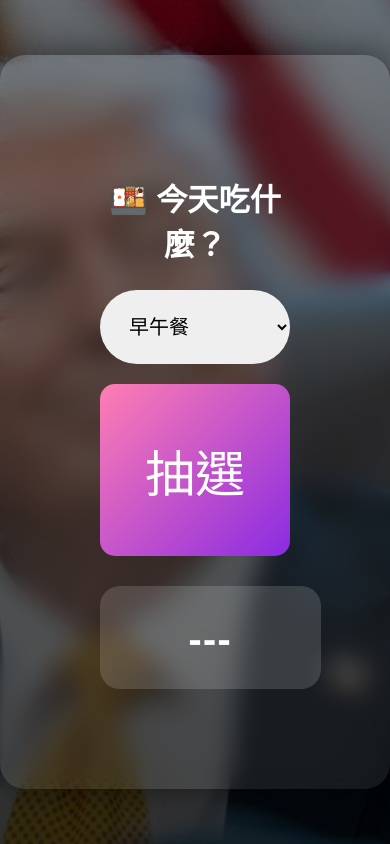
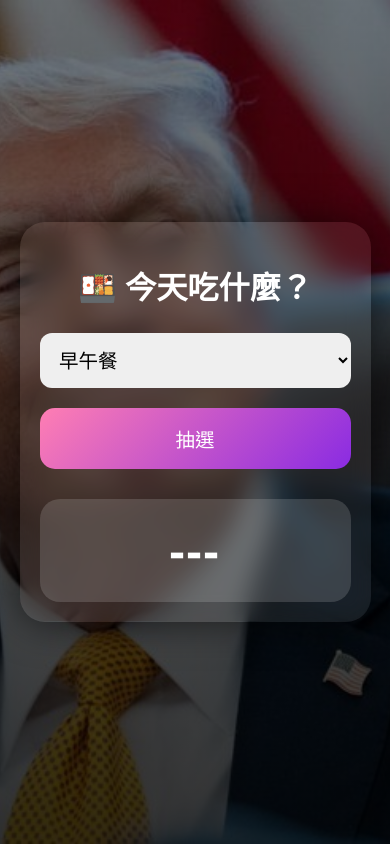
Before and after one commit to Aimu1155/Eat_What, a plain HTML site: page index.html in a window 390 px wide. Drawn offline with Linux system fonts and the light colour scheme.

Commit message:
Update style.css

```diff
--- a/style.css
+++ b/style.css
@@ -1,3 +1,9 @@
+/* 全局 box-sizing，避免 padding 讓元素超出 */
+* {
+    box-sizing: border-box;
+}
+
+/* 背景 */
 body {
     margin: 0;
     height: 100vh;
@@ -16,17 +22,15 @@ body {
     align-items: center;
 }
 
-/* 卡片 */
 /* 容器自適應手機 */
 .container {
     background: rgba(255, 255, 255, 0.08); /* 透光卡片感 */
-    padding: 100px;
+    padding: clamp(20px, 5vw, 40px);
     border-radius: 25px;
     text-align: center;
     backdrop-filter: blur(12px);
     box-shadow: 0 0 40px rgba(0,0,0,0.6);
 
-    /* 響應式寬度 */
     width: 80vw;       /* 手機覆蓋螢幕約 80% */
     max-width: 450px;  /* 桌機不會太大 */
 }
@@ -34,31 +38,30 @@ body {
 /* 標題自適應字體 */
 h1 {
     margin-bottom: 25px;
-    font-size: clamp(28px, 8vw, 48px); /* 小螢幕28px，大螢幕48px */
+    font-size: clamp(28px, 8vw, 48px);
 }
 
 /* 下拉選單自適應 */
 select {
-    padding: 25px;
-    border-radius: 120px;
+    padding: clamp(10px, 4vw, 25px);
+    border-radius: 12px;
     border: none;
     margin-bottom: 20px;
-    font-size: clamp(20px, 4vw, 50px); /* 手機自動放大 */
-    width: 100%;  /* 填滿 container */
-    box-sizing: border-box;
+    font-size: clamp(16px, 4vw, 20px);
+    width: 100%;
 }
 
-/* 按鈕自適應寬度 */
+/* 按鈕自適應 */
 button {
-    padding: 50px 0;
+    padding: clamp(12px, 4vw, 30px) 0;
     border: none;
     border-radius: 15px;
     background: linear-gradient(135deg, #ff7eb3, #8a2be2);
     color: white;
-    font-size: clamp(50px, 4vw, 20px); /* 手機自動放大 */
+    font-size: clamp(16px, 4vw, 22px);
     cursor: pointer;
     transition: 0.3s;
-    width: 100%; /* 填滿 container */
+    width: 100%;
 }
 
 button:hover {
@@ -66,20 +69,33 @@ button:hover {
     box-shadow: 0 0 20px #ff7eb3;
 }
 
-button:hover {
-    transform: scale(1.05); /* 手機放小一點，避免超出 */
-    box-shadow: 0 0 15px #ff7eb3;
-}
-
 /* 結果區自適應 */
 #result {
     margin-top: 30px;
     font-weight: bold;
     letter-spacing: 2px;
-    padding: 25px;
+    padding: clamp(15px, 5vw, 30px);
     background: rgba(255,255,255,0.15);
     border-radius: 20px;
-    width: 90%; /* 填滿 container */
+    width: 100%;
+    max-width: 100%;
     word-wrap: break-word;
-    font-size: clamp(28px, 10vw, 55px); /* 自動縮放字體 */
+    font-size: clamp(28px, 10vw, 55px);
 }
+
+/* 手機專用 Media Query */
+@media screen and (max-width: 600px) {
+    .container {
+        width: 90vw;
+    }
+
+    select, button {
+        font-size: clamp(16px, 5vw, 22px);
+        padding: clamp(12px, 4vw, 25px);
+    }
+
+    #result {
+        font-size: clamp(28px, 12vw, 55px);
+        padding: clamp(15px, 5vw, 30px);
+    }
+}
```
